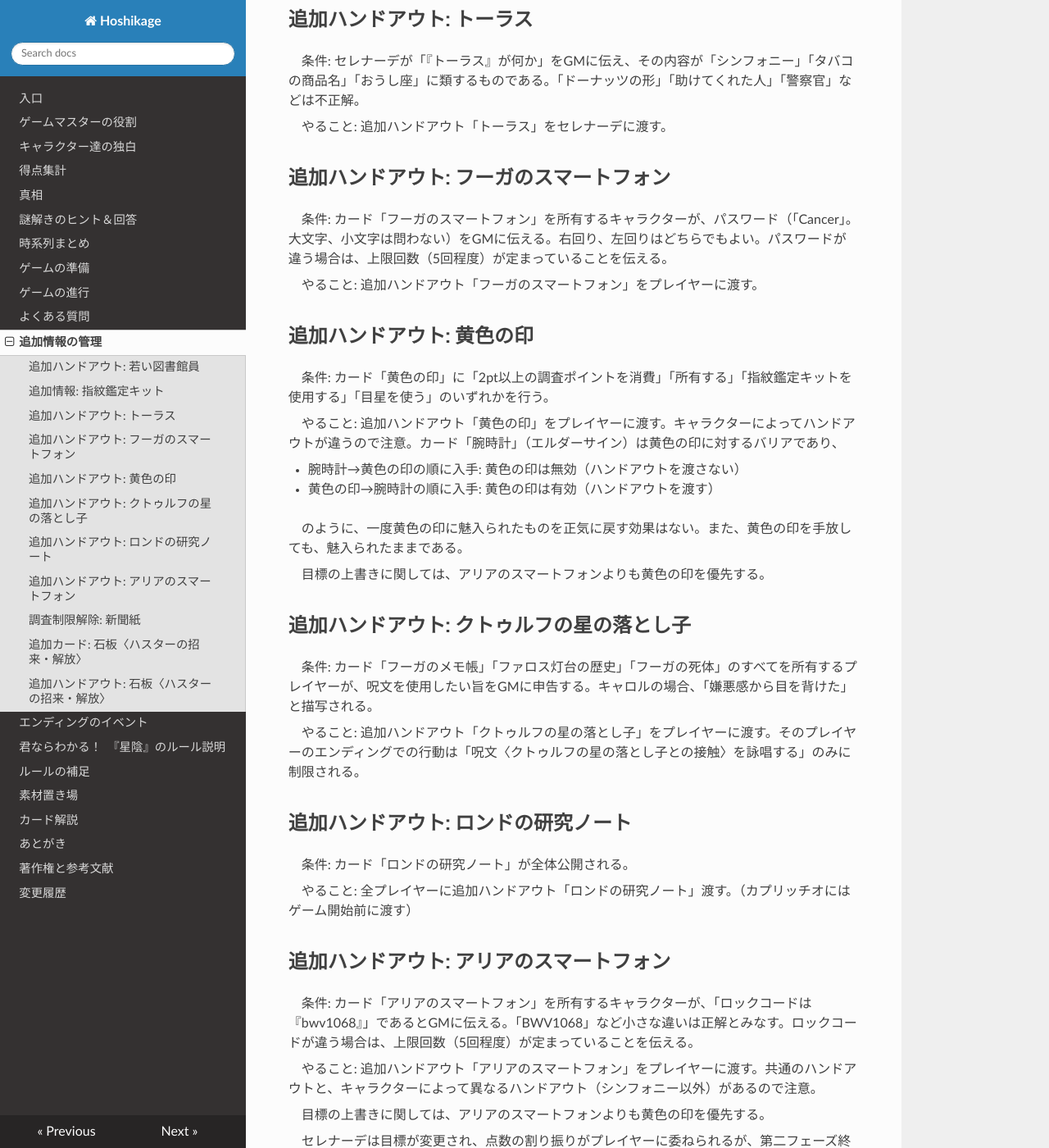
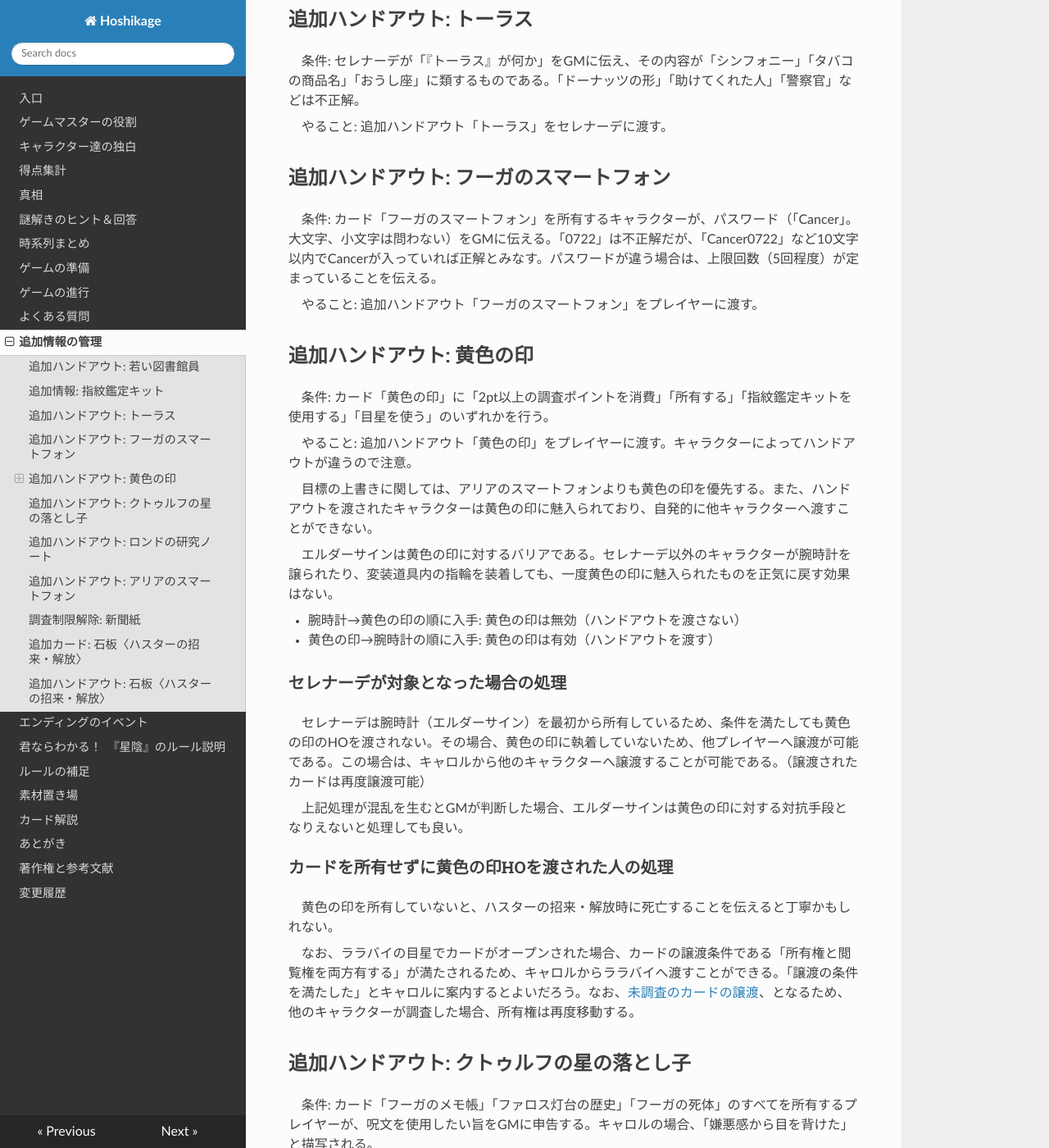
Before and after one commit to KTakahiro1729/Hoshikage, an MkDocs documentation site: the page built from docs/AdditionalInfos.md, in a window 1280 px wide and 1400 px high, scrolled down 1629 px. Shown: the whole window at 82% size. Built offline with MkDocs 1.6.1, drawn with Linux system fonts in a browser that asks for light colours; nearby versions of some CDN libraries.

Commit message:
advice for yellow sign

```diff
--- a/docs/AdditionalInfos.md
+++ b/docs/AdditionalInfos.md
@@ -43,21 +43,31 @@
 やること: 追加ハンドアウト「トーラス」をセレナーデに渡す。
 
 ## 追加ハンドアウト: フーガのスマートフォン
-条件: カード「フーガのスマートフォン」を所有するキャラクターが、パスワード（「Cancer」。大文字、小文字は問わない）をGMに伝える。右回り、左回りはどちらでもよい。パスワードが違う場合は、上限回数（5回程度）が定まっていることを伝える。
+条件: カード「フーガのスマートフォン」を所有するキャラクターが、パスワード（「Cancer」。大文字、小文字は問わない）をGMに伝える。「0722」は不正解だが、「Cancer0722」など10文字以内でCancerが入っていれば正解とみなす。パスワードが違う場合は、上限回数（5回程度）が定まっていることを伝える。
 
 やること: 追加ハンドアウト「フーガのスマートフォン」をプレイヤーに渡す。
 
 ## 追加ハンドアウト: 黄色の印
 条件: カード「黄色の印」に「2pt以上の調査ポイントを消費」「所有する」「指紋鑑定キットを使用する」「目星を使う」のいずれかを行う。
 
-やること: 追加ハンドアウト「黄色の印」をプレイヤーに渡す。キャラクターによってハンドアウトが違うので注意。カード「腕時計」（エルダーサイン）は黄色の印に対するバリアであり、
+やること: 追加ハンドアウト「黄色の印」をプレイヤーに渡す。キャラクターによってハンドアウトが違うので注意。
+
+目標の上書きに関しては、アリアのスマートフォンよりも黄色の印を優先する。また、ハンドアウトを渡されたキャラクターは黄色の印に魅入られており、自発的に他キャラクターへ渡すことができない。
+
+エルダーサインは黄色の印に対するバリアである。セレナーデ以外のキャラクターが腕時計を譲られたり、変装道具内の指輪を装着しても、一度黄色の印に魅入られたものを正気に戻す効果はない。
 
 - 腕時計→黄色の印の順に入手: 黄色の印は無効（ハンドアウトを渡さない）
 - 黄色の印→腕時計の順に入手: 黄色の印は有効（ハンドアウトを渡す）
 
-のように、一度黄色の印に魅入られたものを正気に戻す効果はない。また、黄色の印を手放しても、魅入られたままである。
+### セレナーデが対象となった場合の処理
+セレナーデは腕時計（エルダーサイン）を最初から所有しているため、条件を満たしても黄色の印のHOを渡されない。その場合、黄色の印に執着していないため、他プレイヤーへ譲渡が可能である。この場合は、キャロルから他のキャラクターへ譲渡することが可能である。（譲渡されたカードは再度譲渡可能）
 
-目標の上書きに関しては、アリアのスマートフォンよりも黄色の印を優先する。
+上記処理が混乱を生むとGMが判断した場合、エルダーサインは黄色の印に対する対抗手段となりえないと処理しても良い。
+
+### カードを所有せずに黄色の印HOを渡された人の処理
+黄色の印を所有していないと、ハスターの招来・解放時に死亡することを伝えると丁寧かもしれない。
+
+なお、ララバイの目星でカードがオープンされた場合、カードの譲渡条件である「所有権と閲覧権を両方有する」が満たされるため、キャロルからララバイへ渡すことができる。「譲渡の条件を満たした」とキャロルに案内するとよいだろう。なお、[未調査のカードの譲渡](../FAQ/index.html#research_opened)、となるため、他のキャラクターが調査した場合、所有権は再度移動する。
 
 ## 追加ハンドアウト: クトゥルフの星の落とし子
 条件: カード「フーガのメモ帳」「ファロス灯台の歴史」「フーガの死体」のすべてを所有するプレイヤーが、呪文を使用したい旨をGMに申告する。キャロルの場合、「嫌悪感から目を背けた」と描写される。
```
Also changed, not shown: docs/FAQ.md (+1 -0 lines).
